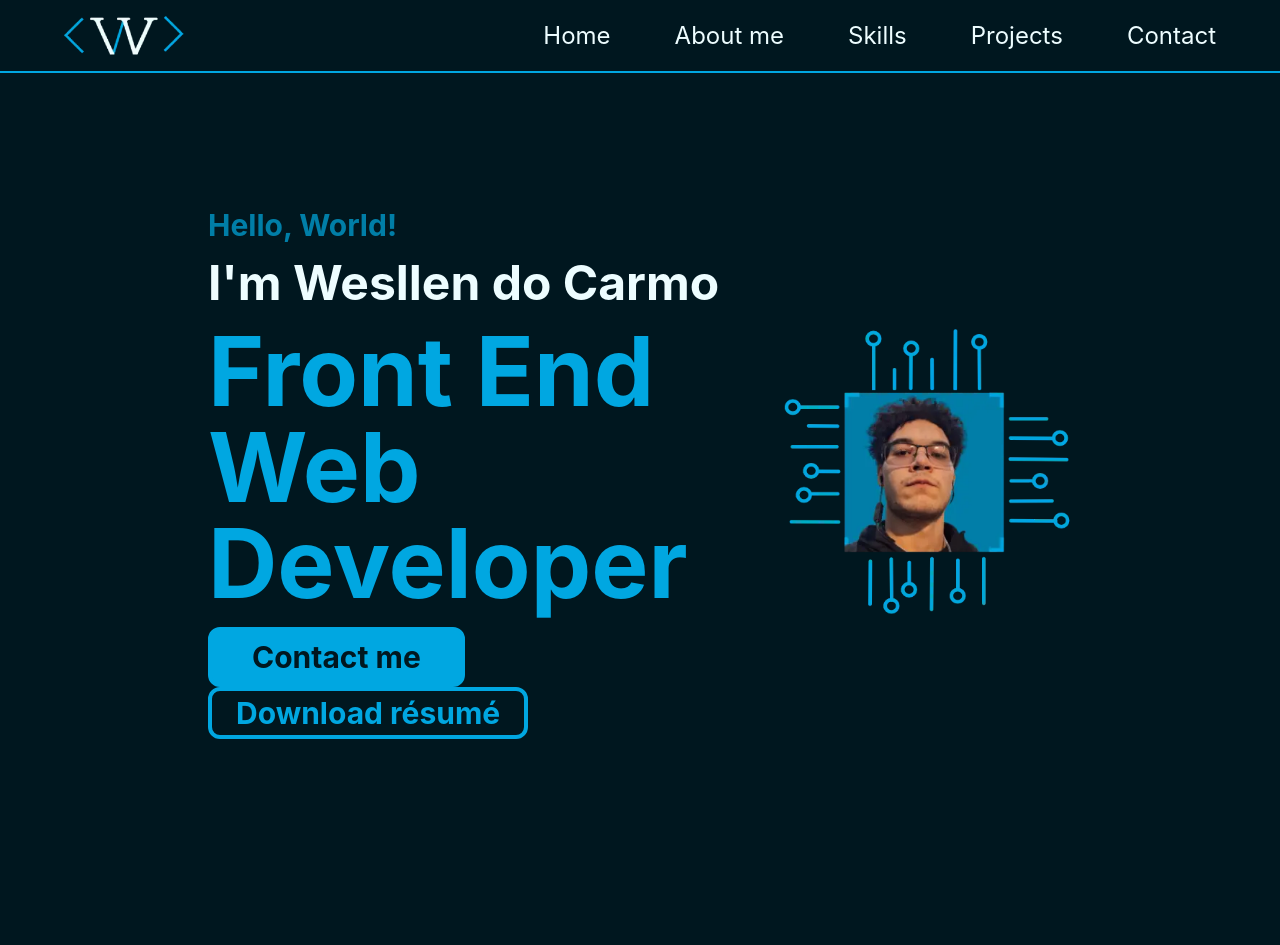
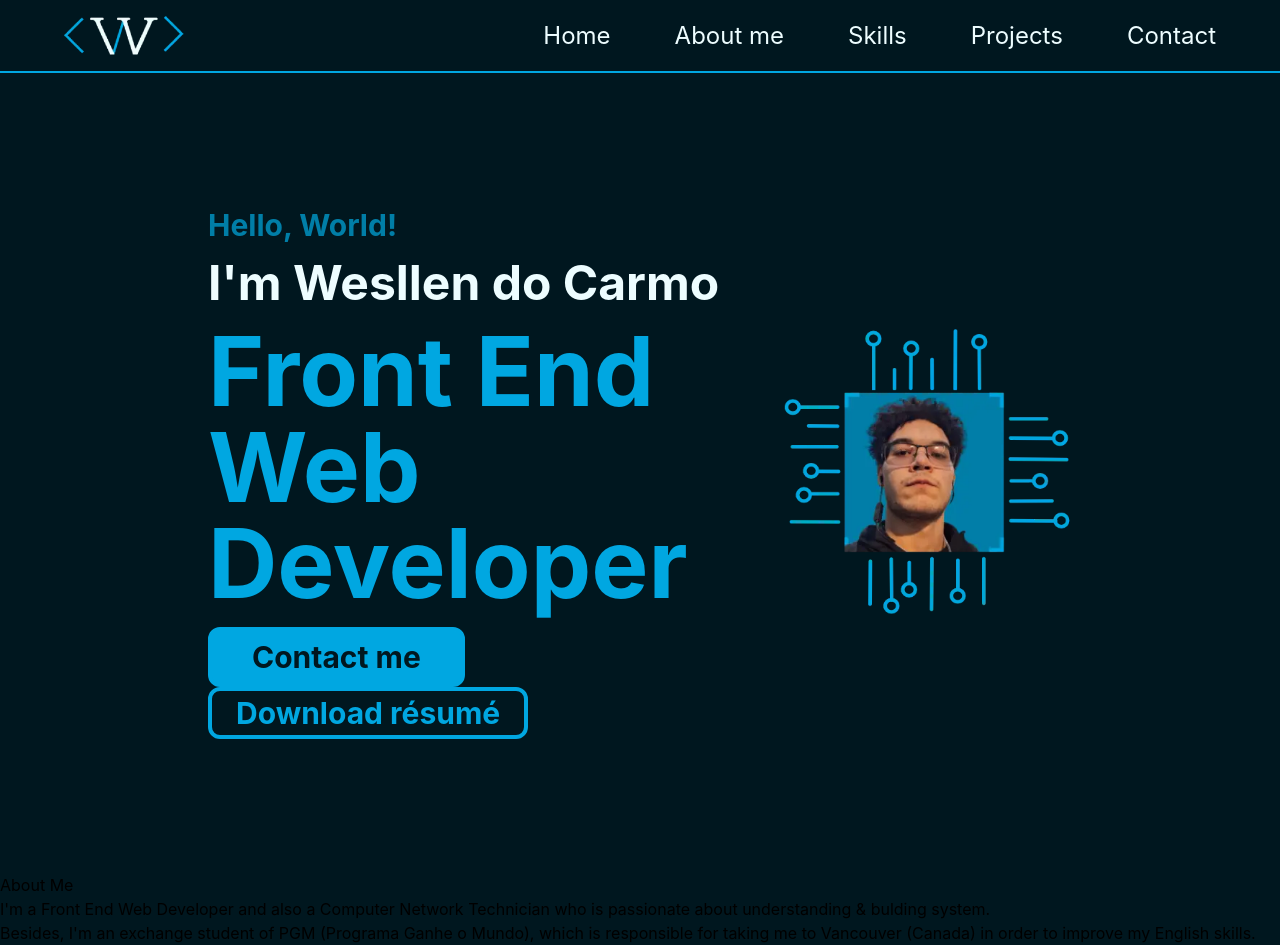
Before and after one commit to WesllenCarmo/Portfolio, a React (Vite) app: page / in a window 1280 px wide. Before the commit the page ends 873 px from the top, so only its background shows below. Built offline with nearby package versions, Linux system fonts and the light colour scheme.

Commit message:
Create About Me component's structure.

```diff
--- a/src/components/pages/About/index.jsx
+++ b/src/components/pages/About/index.jsx
@@ -2,7 +2,13 @@ import React from 'react'
 
 const About = () => {
   return (
-    <div>About</div>
+    <section id='about'>
+      <h2>About Me</h2>
+      <div>
+        <p>I'm a Front End Web Developer and also a Computer Network Technician who is passionate about <span>understanding & bulding system</span>.</p>
+        <p>Besides, I'm an exchange student of PGM (Programa Ganhe o Mundo), which is responsible for taking me to Vancouver (Canada) in order to improve my <span>English skills</span>.</p>
+      </div>
+    </section>
   )
 }
 
--- a/src/components/pages/Home/index.jsx
+++ b/src/components/pages/Home/index.jsx
@@ -1,9 +1,11 @@
 import React from 'react';
 import WesllenIcon from '../../../assets/wesllen-cpu-icon.webp';
 import Resume from '../../../../Documents/wesllen_araujo_resume.pdf';
+import About from '../About';
 
 const Home = () => {
   return (
+    <div>
       <div className="flex font-bold w-full h-screen justify-between px-52 items-center">
         <div className='flex flex-col gap-4'>
           <h3 className='text-3xl text-custom-blue'>Hello, World!</h3>
@@ -24,6 +26,8 @@ const Home = () => {
           className='w-1/3'
         />
       </div>
+      <About />
+    </div>
   );
 };
 
```
Lines whose indentation alone changed are shown as unchanged.
